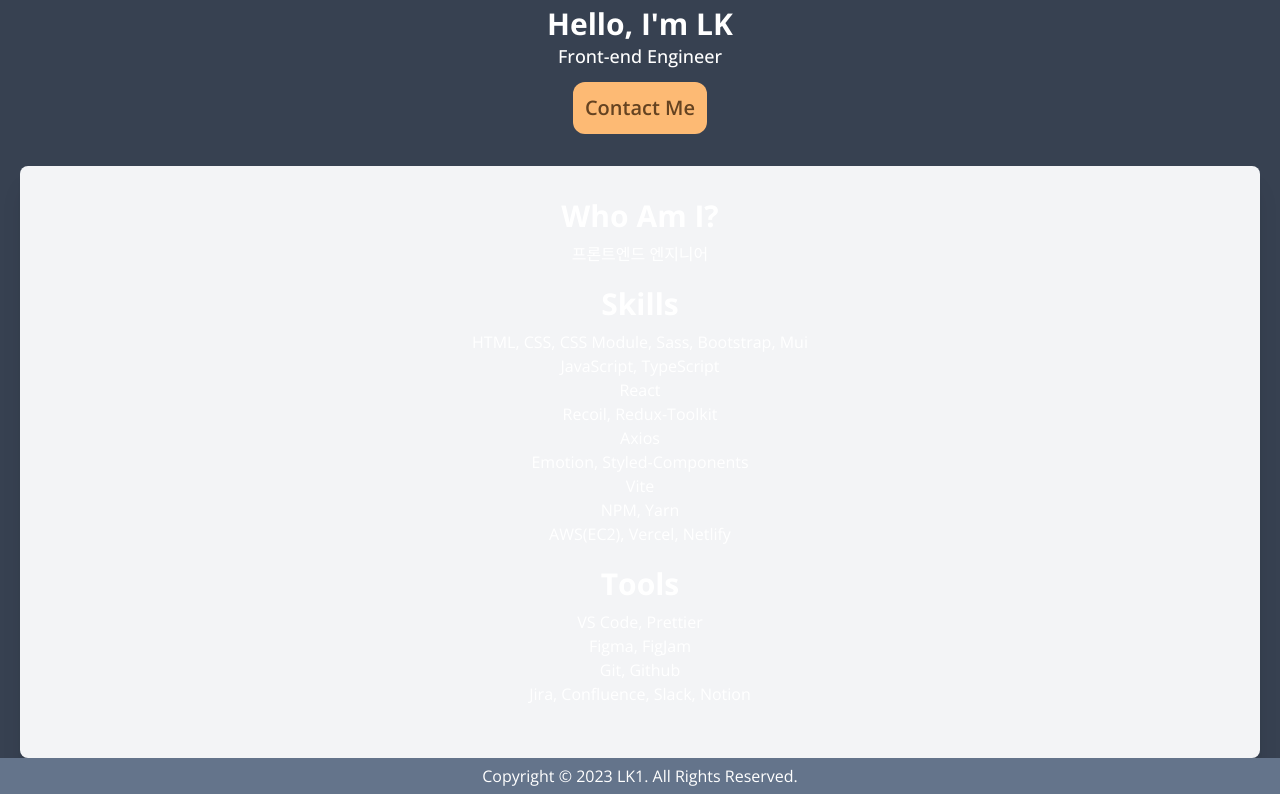
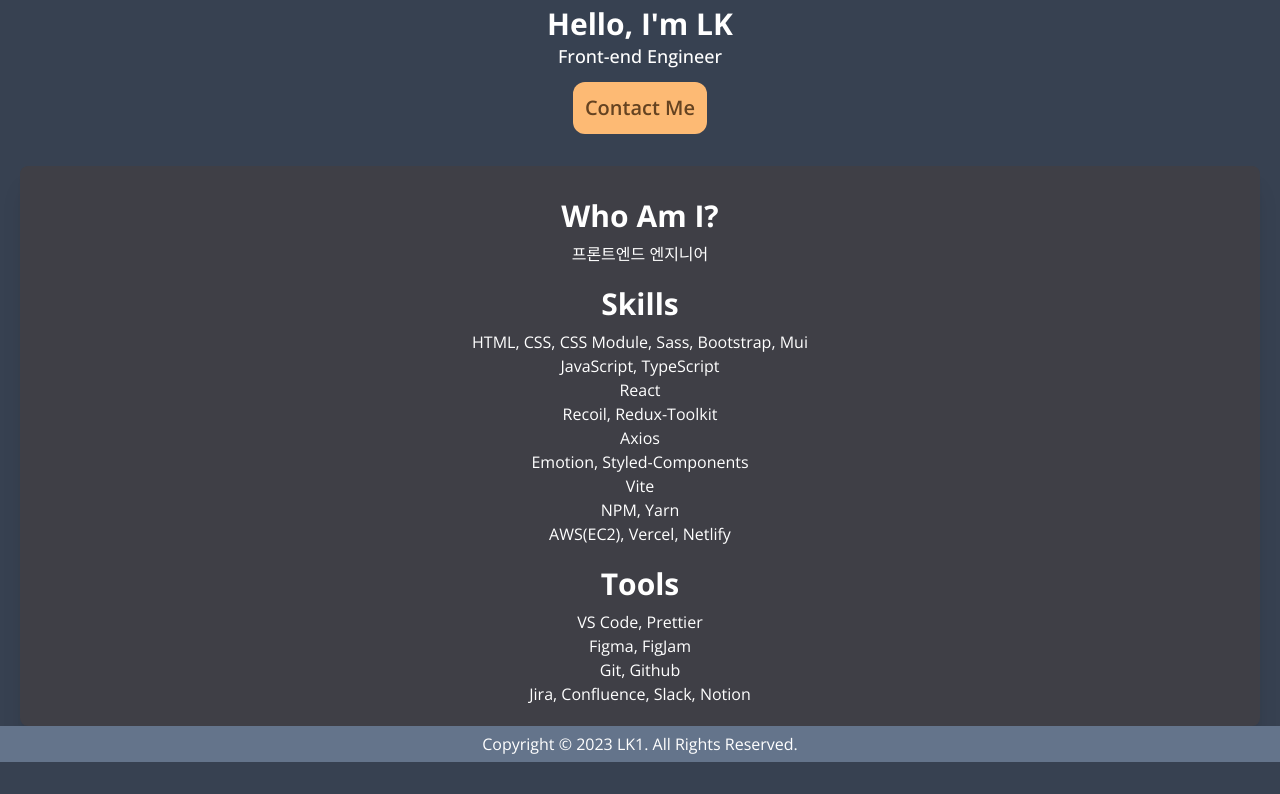
Before and after one commit to cottonsweet/LK-Blog, a Next.js app: page /about in a window 1280 px wide. Shown: the part 320-1114 px from the top of the page. After the commit the page ends 1082 px from the top, so only its background shows below. Built offline with nearby package versions, Linux system fonts and the light colour scheme.

Commit message:
Introduce, postcard 다크모드 스타일 적용

```diff
--- a/src/components/Introduce.tsx
+++ b/src/components/Introduce.tsx
@@ -3,7 +3,7 @@ const TITLE_CLASS = "font-bold text-3xl mb-2";
 
 export default function Introduce() {
   return (
-    <section className="w-full flex flex-col justify-center items-center rounded-lg shadow-xl bg-gray-100 mt-8 p-8">
+    <section className="w-full flex flex-col justify-center items-center rounded-lg shadow-xl bg-gray-100 mt-8 pt-8 dark:bg-zinc-700">
       <div className={ITEM_CLASS}>
         <h2 className={TITLE_CLASS}>Who Am I?</h2>
         <p>프론트엔드 엔지니어</p>
--- a/src/components/PostCard.tsx
+++ b/src/components/PostCard.tsx
@@ -22,8 +22,10 @@ export default function PostCard({
           width={300}
           height={200}
         />
-        <div className="flex flex-col items-center p-4">
-          <time className="self-end text-gray-700">{date.toString()}</time>
+        <div className="flex flex-col items-center p-4 dark:bg-gray-600">
+          <time className="self-end text-gray-700 dark:text-gray-400 mb-3">
+            {date.toString()}
+          </time>
           <h3 className="text-lg font-bold">{title}</h3>
           <p className="w-full truncate text-center">{description}</p>
           <span className="text-sm rounded-lg bg-green-100 px-2 my-2">
```
